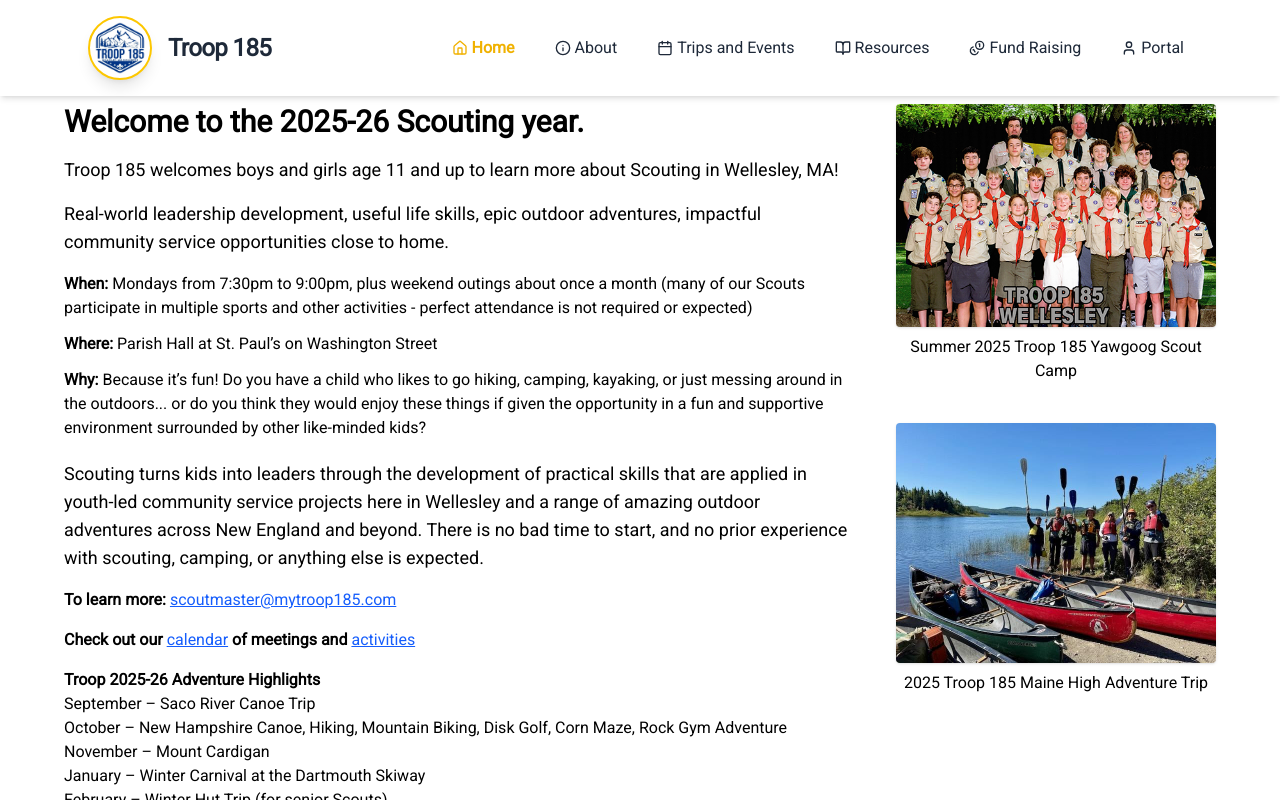
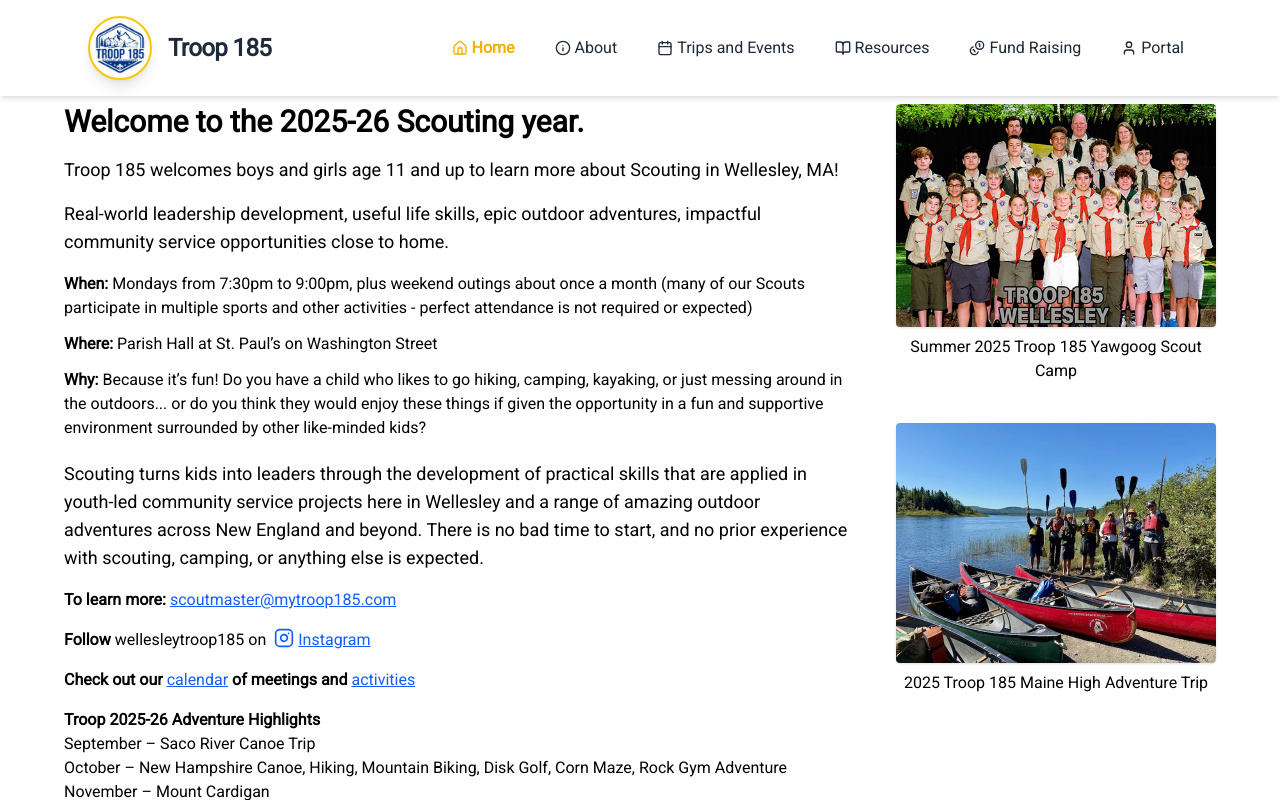
Before and after one commit to B00M3000/Troop-185, a SvelteKit app: page / in a window 1280 px wide. Shown: the top 800 px of the page. Built offline with nearby package versions, Linux system fonts and the light colour scheme.

Commit message:
Added instagram link on homepage

```diff
--- a/src/routes/(public)/+page.svelte
+++ b/src/routes/(public)/+page.svelte
@@ -1,3 +1,7 @@
+<script lang=ts>
+    import { Instagram } from "lucide-svelte";
+</script>
+
 <div class="flex justify-center w-full bg-white px-4">
   <div class="flex flex-col lg:flex-row m-2 gap-12 max-w-6xl w-full">
     <!-- Main Content -->
@@ -13,6 +17,9 @@
       <p class="mb-4 text-lg">Scouting turns kids into leaders through the development of practical skills that are applied in youth-led community service projects here in Wellesley and a range of amazing outdoor adventures across New England and beyond. There is no bad time to start, and no prior experience with scouting, camping, or anything else is expected.</p>
       <div class="mb-4">
         <span class="font-semibold">To learn more:</span> <a href="mailto:scoutmaster@mytroop185.com" class="text-blue-600 underline">scoutmaster@mytroop185.com</a>
+      </div>
+      <div class="mb-4 flex">
+        <span class="font-semibold mr-1">Follow </span>wellesleytroop185 on <a href="https://instagram.com/wellesleytroop185" class="text-blue-600 underline flex ml-1"><Instagram class="w-5 h-5 ml-1 mr-1"/> Instagram</a>
       </div>
       <div class="mb-4">
         <span class="font-semibold">Check out our</span> <a href="/resources/calendar" class="text-blue-600 underline">calendar</a> <span class="font-semibold">of meetings and</span> <a href="/trips-events" class="text-blue-600 underline">activities</a>
```
